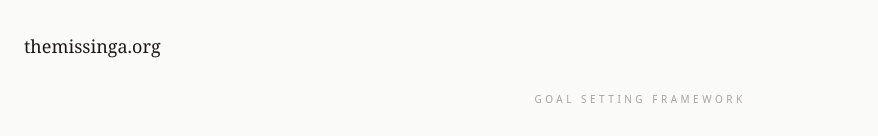
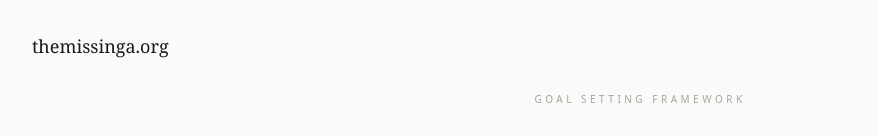
Before and after one commit to curtgiddings/-acceptance-checkpoint, a Next.js app: page / in a window 1280 px wide. Shown: the top 136 px of the page, without its empty margins (0-878 px from the left). Built offline with nearby package versions, Linux system fonts and the light colour scheme.

Commit message:
Equal spacing on brand

```diff
--- a/app/layout.tsx
+++ b/app/layout.tsx
@@ -15,7 +15,7 @@ export default function RootLayout({
   return (
     <html lang="en">
       <body className="min-h-screen bg-stone-50">
-        <header className="px-6 py-8">
+        <header className="p-8">
           <Link href="/">
             <p className="font-serif text-lg text-stone-900">themissinga.org</p>
           </Link>
```
